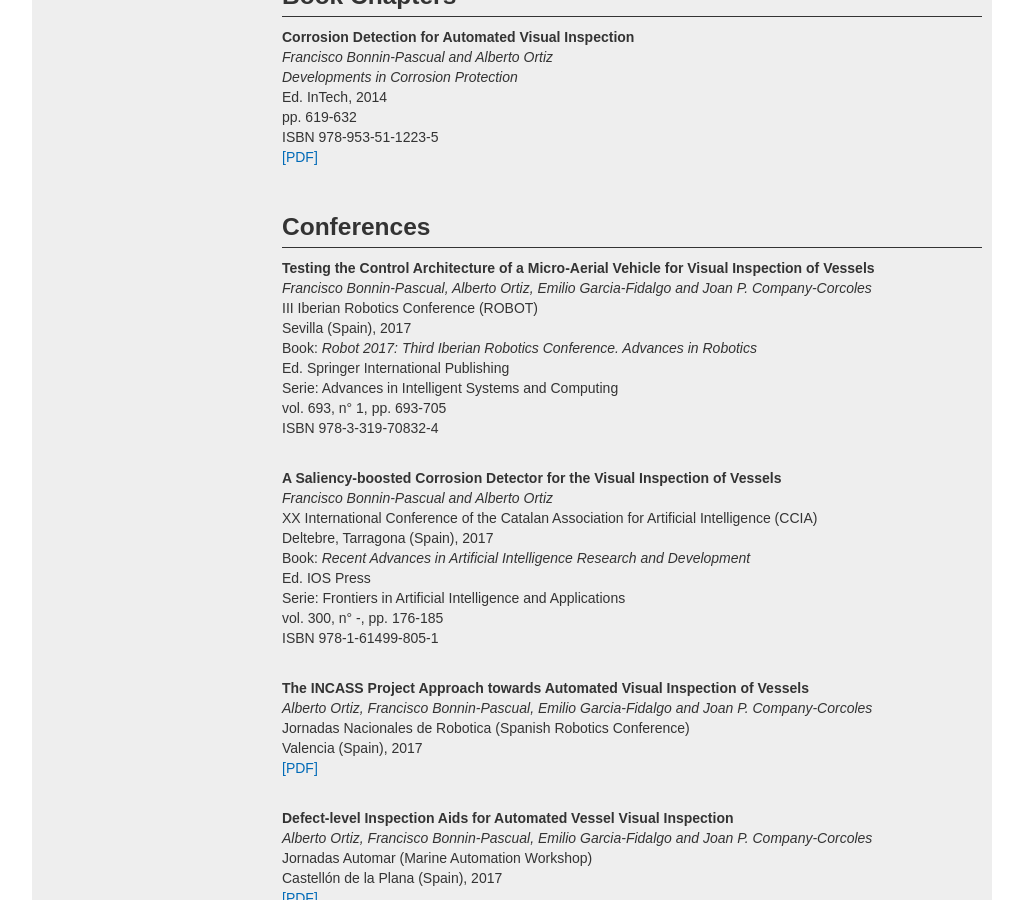
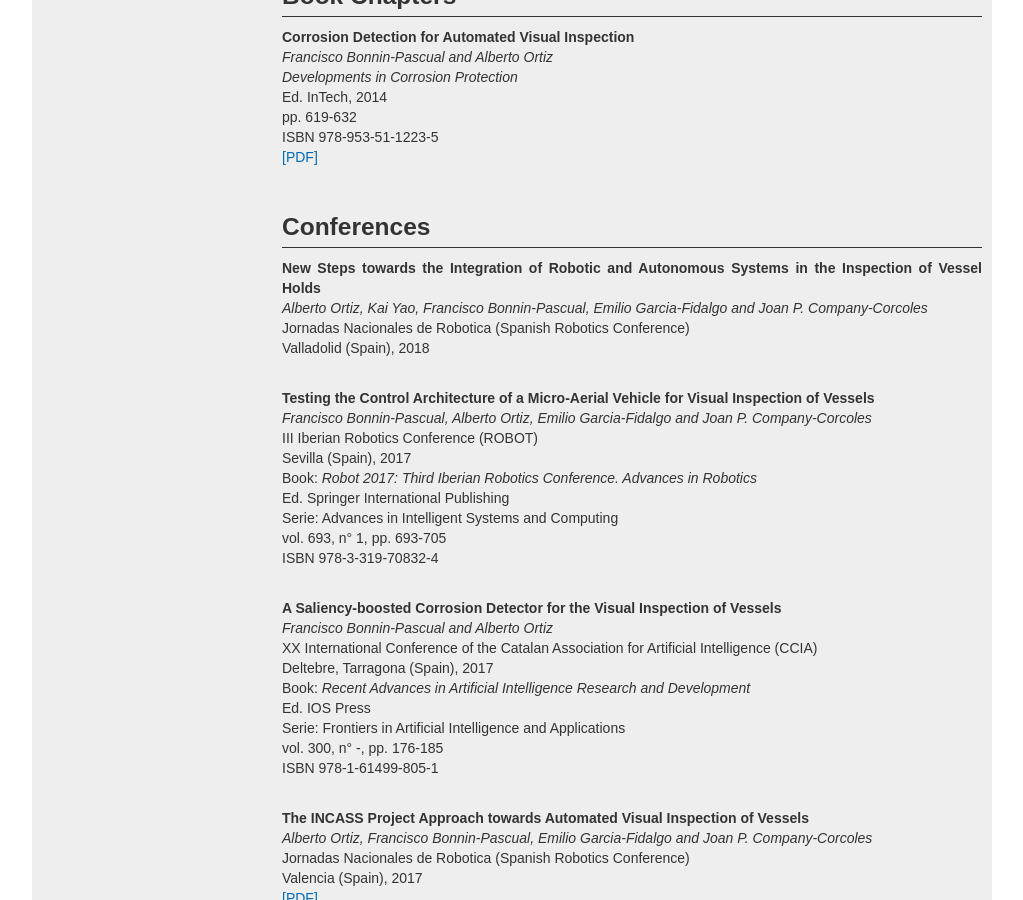
Before and after one commit to xiscobonnin/xiscobonnin.github.io, a Jekyll site: the page built from publications/pubs_type.html, in a window 1280 px wide and 900 px high, scrolled down 917 px. Shown: the whole window, without its empty margins (128-1151 px from the left). Built offline with Jekyll 4.4.1, drawn with Linux system fonts in a browser that asks for light colours.

Commit message:
Updating publications and news

```diff
--- a/index.html
+++ b/index.html
@@ -41,6 +41,8 @@
 	<h3 class="title-und">News</h3>
 	<table class="table table-condensed">
 	<tbody>
+
+		<tr><td class="span2 text-center">20-06-2018</td><td class="span7">New paper accepted to be presented at <a href="http://jnr2018.eii.uva.es">JNR 2018</a> conference.</em></td></tr>
 
 		<tr><td class="span2 text-center">22-12-2017</td><td class="span7"><a href="/static/papers/techrepA012018_Bonnin2018.pdf">New technical report</a> added.</em></td></tr>
 
--- a/publications/pubs_type.html
+++ b/publications/pubs_type.html
@@ -67,6 +67,14 @@
 <!-- Conferences -->
 <a name="conferences"></a>
 <h3 class="title-und">Conferences</h3>
+
+<p class="text-justify">
+<strong>New Steps towards the Integration of Robotic and Autonomous Systems in the Inspection of Vessel Holds</strong><br>
+<em>Alberto Ortiz, Kai Yao, Francisco Bonnin-Pascual, Emilio Garcia-Fidalgo and Joan P. Company-Corcoles</em><br>
+Jornadas Nacionales de Robotica (Spanish Robotics Conference)<br>
+Valladolid (Spain), 2018<br>
+<!--a href="/static/papers/conf_JNR_Ortiz2018.pdf">[PDF]</a-->
+</p><br>
 
 <p class="text-justify">
 <strong>Testing the Control Architecture of a Micro-Aerial Vehicle for Visual Inspection of Vessels</strong><br>
```
Also changed, not shown: publications/index.html (+8 -0 lines).
